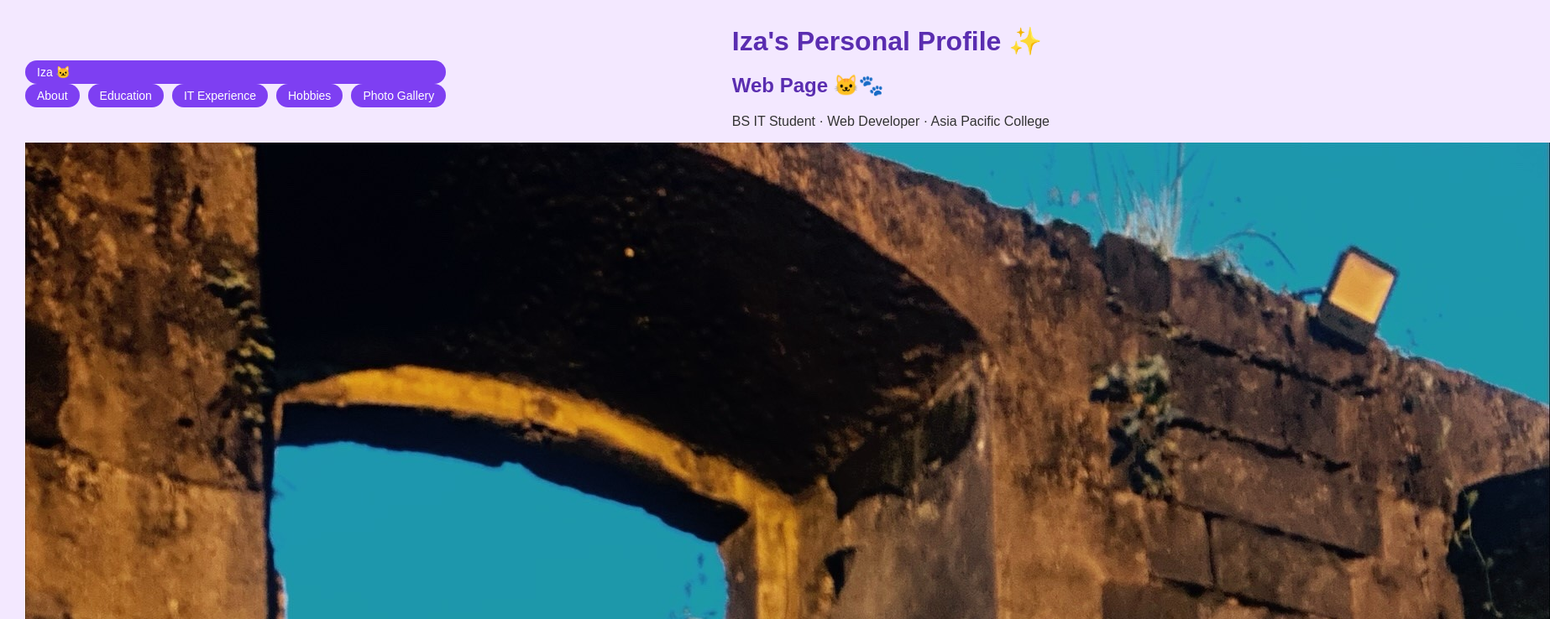
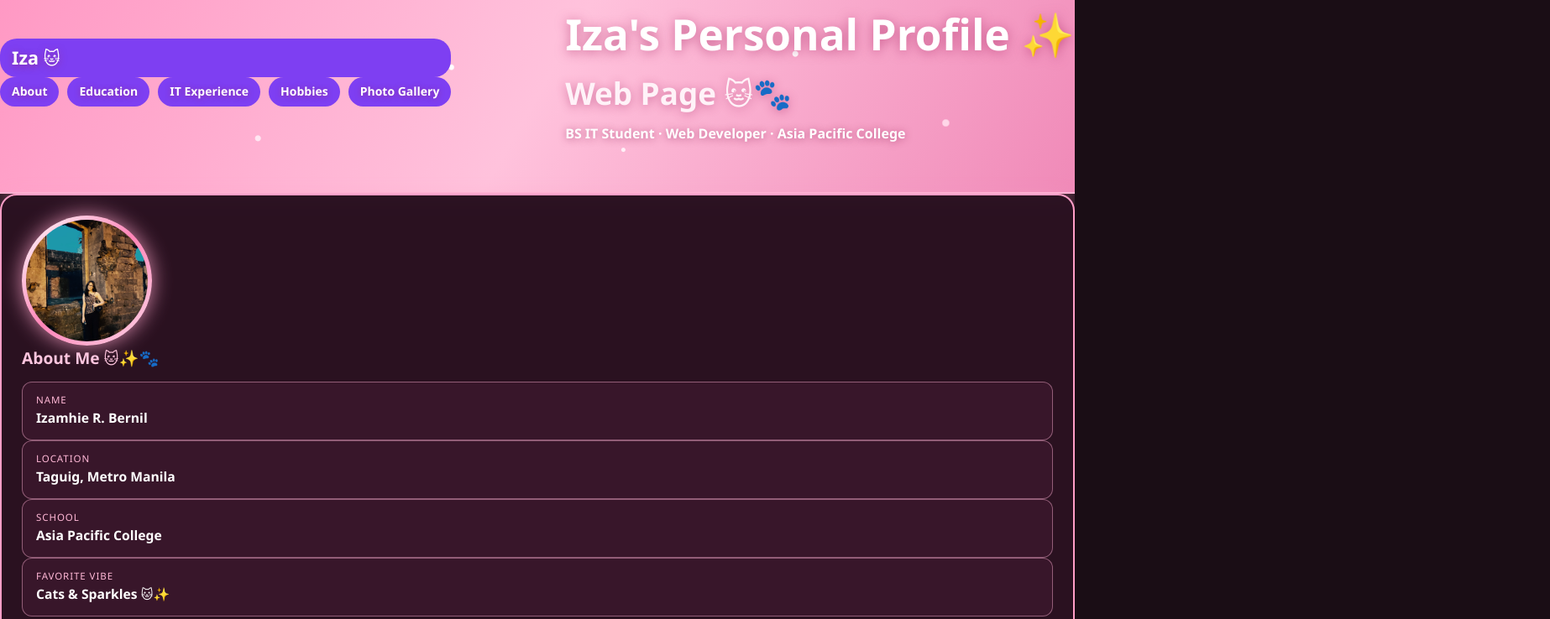
Before and after one commit to RAM-izamhie/webprog-CF251-html-lessons, a plain HTML site: page introduction/index.html in a window 1280 px wide. Shown: the top 738 px of the page at 84% size, 1846 px wide, since content can reach past the window. Drawn offline with Linux system fonts and the light colour scheme.

Commit message:
Refactor CSS styles for improved design
Updated styles for body, header, and various components. Added new styles for hero section, cards, and navigation links.

```diff
--- a/introduction/css/styles.css
+++ b/introduction/css/styles.css
@@ -1,7 +1,146 @@
-body { font-family: Arial, sans-serif; background-color: #f3e8ff; color: #333333; margin: 30px; }
-h1, h2 { color: #5a2db0; }
-.section { background-color: white; padding: 15px; border-radius: 10px; }
-.highlight { color: #7e3ff2; font-weight: bold; }
-#profile-photo { border-radius: 10px; border: 3px solid #7e3ff2; max-width: 100%; height: auto; }
-table, th, td { border: 1px solid #999999; border-collapse: collapse; padding: 8px; }
-th { background-color: #e0ccff; }
+* {
+  box-sizing: border-box;
+  margin: 0;
+  padding: 0;
+}
+
+body {
+  font-family: "Segoe UI", Tahoma, Geneva, Verdana, sans-serif;
+  background-color: #1a0d15;
+  color: #fff5f9;
+  line-height: 1.6;
+  overflow-x: hidden;
+}
+
+/* Baby pink glitter & sparkle header */
+.hero {
+  background:
+    radial-gradient(circle at 12% 25%, #ffffff 0 2px, transparent 3px),
+    radial-gradient(circle at 24% 72%, #ffe6f2 0 3px, transparent 4px),
+    radial-gradient(circle at 42% 35%, #ffffff 0 2.5px, transparent 4px),
+    radial-gradient(circle at 58% 78%, #fff0f7 0 2px, transparent 3px),
+    radial-gradient(circle at 74% 28%, #ffffff 0 3px, transparent 4px),
+    radial-gradient(circle at 88% 64%, #ffd6e8 0 3.5px, transparent 5px),
+    linear-gradient(120deg, #ff99c4 0%, #ffc2dc 50%, #f08ab8 100%);
+  color: #2c1020;
+  padding-bottom: 3.5rem;
+  border-bottom: 2px solid #ffb3d4;
+  box-shadow: 0 6px 28px rgba(255, 145, 194, 0.35);
+}
+
+.brand {
+  color: #ffffff;
+  text-decoration: none;
+  font-size: 1.35rem;
+  font-weight: 800;
+  text-shadow: 0 2px 8px rgba(155, 35, 90, 0.55);
+}
+
+.nav-links {
+  list-style: none;
+}
+
+.nav-links a {
+  color: #ffffff;
+  text-decoration: none;
+  font-weight: 600;
+  text-shadow: 0 1px 6px rgba(155, 35, 90, 0.5);
+}
+
+.nav-links a:hover {
+  text-decoration: underline;
+}
+
+.hero-content h1 {
+  font-size: clamp(2.1rem, 4.5vw, 3.2rem);
+  color: #ffffff;
+  text-shadow: 0 2px 14px rgba(165, 35, 95, 0.55);
+}
+
+.hero-content h2 {
+  font-size: clamp(1.5rem, 3.2vw, 2.3rem);
+  color: #fff2f8;
+  text-shadow: 0 2px 12px rgba(165, 35, 95, 0.45);
+}
+
+.hero-content p {
+  margin-top: 0.4rem;
+  color: #ffffff;
+  font-weight: 600;
+  text-shadow: 0 1px 8px rgba(140, 25, 80, 0.5);
+}
+
+.card {
+  background: rgba(43, 18, 33, 0.94);
+  border: 2px solid #ff9ec7;
+  border-radius: 20px;
+  padding: 1.5rem;
+  box-shadow: 0 0 20px rgba(255, 158, 199, 0.22);
+}
+
+.card h3 {
+  color: #ffc6df;
+  margin-bottom: 0.75rem;
+  font-size: 1.2rem;
+}
+
+.avatar-ring {
+  width: 155px;
+  height: 155px;
+  border-radius: 50%;
+  padding: 5px;
+  background: linear-gradient(135deg, #ffffff, #ff85b8, #ffd6e7);
+  box-shadow: 0 0 24px rgba(255, 166, 204, 0.8);
+}
+
+.avatar-ring img {
+  width: 100%;
+  height: 100%;
+  object-fit: cover;
+  border-radius: 50%;
+  display: block;
+}
+
+.mini-card {
+  background: #38162a;
+  border: 1px solid rgba(255, 179, 212, 0.45);
+  border-radius: 12px;
+  padding: 0.75rem 1rem;
+}
+
+.mini-card span {
+  display: block;
+  font-size: 0.72rem;
+  letter-spacing: 0.08em;
+  color: #ffb8d6;
+}
+
+.mini-card strong {
+  color: #ffffff;
+  font-size: 0.98rem;
+}
+
+.pill {
+  background: #ff9ec7;
+  color: #2b1020;
+  font-weight: 700;
+  font-size: 0.88rem;
+  padding: 0.35rem 0.85rem;
+  border-radius: 999px;
+}
+
+.gallery-photo {
+  width: 100%;
+  max-height: 260px;
+  object-fit: cover;
+  border-radius: 14px;
+  border: 1px solid rgba(255, 179, 212, 0.5);
+  display: block;
+}
+
+.footer {
+  text-align: center;
+  padding: 1.5rem;
+  color: #ffbad6;
+  font-size: 0.9rem;
+}
```
